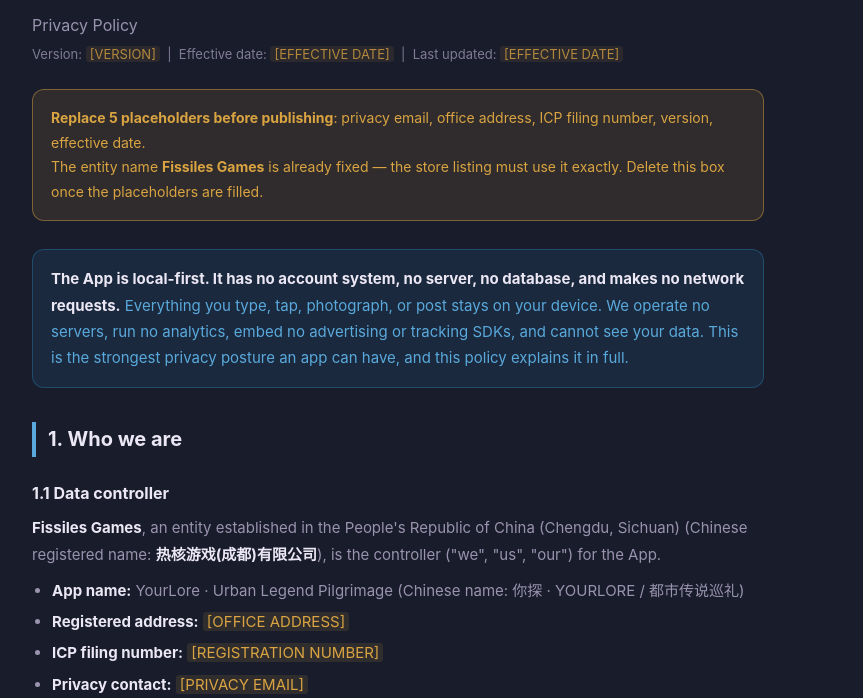
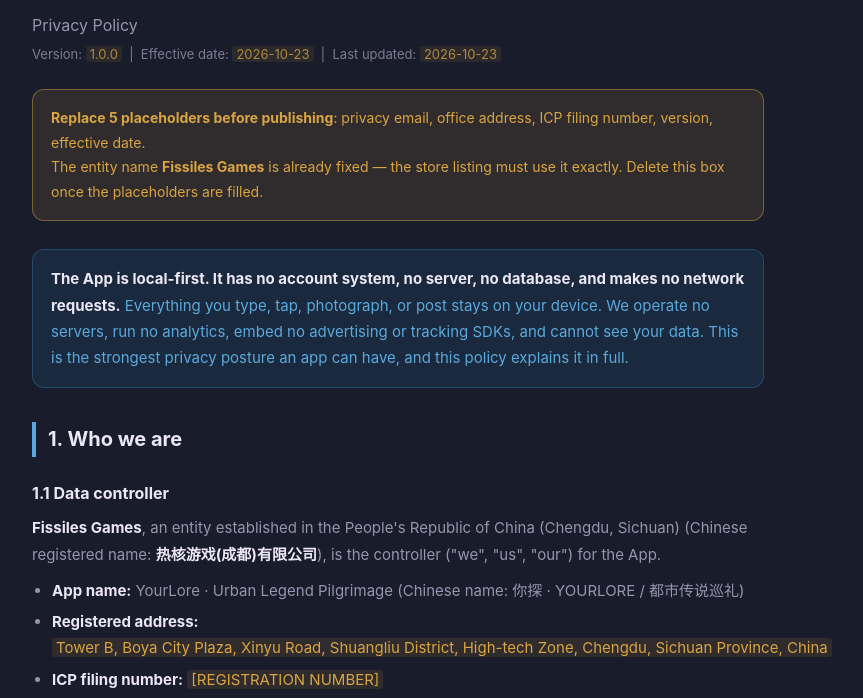
Before and after one commit to liumaojierichard-design/yourlore-privacy, a plain HTML site: page privacy.html in a window 1280 px wide. Shown: the part 94-792 px from the top of the page, without its empty margins (242-1105 px from the left). Drawn offline with Linux system fonts and the light colour scheme.

Commit message:
Add files via upload
更新地址、日期和版本

```diff
--- a/privacy.html
+++ b/privacy.html
@@ -127,7 +127,7 @@
   <main>
     <h1>YourLore · Urban Legend Pilgrimage</h1>
     <p class="sub">Privacy Policy</p>
-    <p class="meta">Version: <span class="placeholder">[VERSION]</span> &nbsp;|&nbsp; Effective date: <span class="placeholder">[EFFECTIVE DATE]</span> &nbsp;|&nbsp; Last updated: <span class="placeholder">[EFFECTIVE DATE]</span></p>
+    <p class="meta">Version: <span class="placeholder">1.0.0</span> &nbsp;|&nbsp; Effective date: <span class="placeholder">2026-10-23</span> &nbsp;|&nbsp; Last updated: <span class="placeholder">2026-10-23</span></p>
 
     <div class="todo">
       <strong>Replace 5 placeholders before publishing</strong>: privacy email, office address, ICP filing number, version, effective date.<br>
@@ -144,9 +144,9 @@
     <p><strong>Fissiles Games</strong>, an entity established in the People's Republic of China (Chengdu, Sichuan) (Chinese registered name: <strong>热核游戏(成都)有限公司</strong>), is the controller ("we", "us", "our") for the App.</p>
     <ul>
       <li><strong>App name:</strong> YourLore · Urban Legend Pilgrimage (Chinese name: 你探 · YOURLORE / 都市传说巡礼)</li>
-      <li><strong>Registered address:</strong> <span class="placeholder">[OFFICE ADDRESS]</span></li>
+      <li><strong>Registered address:</strong> <span class="placeholder">Tower B, Boya City Plaza, Xinyu Road, Shuangliu District, High-tech Zone, Chengdu, Sichuan Province, China</span></li>
       <li><strong>ICP filing number:</strong> <span class="placeholder">[REGISTRATION NUMBER]</span></li>
-      <li><strong>Privacy contact:</strong> <span class="placeholder">[PRIVACY EMAIL]</span></li>
+      <li><strong>Privacy contact:</strong> <span class="placeholder">liumaojie@fissiles.com</span></li>
     </ul>
     <p>The App is developed and operated by the entity above. Where the App is distributed through third-party platforms (Apple App Store, Google Play), those platforms act as distributors or gateways and are governed by their own privacy policies; we are not responsible for their processing.</p>
 
@@ -267,7 +267,7 @@
     </div>
 
     <h3>7.1 Contacting us</h3>
-    <p>If you have a question we have not answered here, or you wish to make a formal request, contact us at <strong><span class="placeholder">[PRIVACY EMAIL]</span></strong>. We will respond within 15 business days. If you are in the EEA, the UK, or Switzerland, you also have the right to lodge a complaint with your local data protection authority.</p>
+    <p>If you have a question we have not answered here, or you wish to make a formal request, contact us at <strong><span class="placeholder">liumaojie@fissiles.com</span></strong>. We will respond within 15 business days. If you are in the EEA, the UK, or Switzerland, you also have the right to lodge a complaint with your local data protection authority.</p>
 
     <h3>7.2 Automated decision-making</h3>
     <p>We do not use automated decision-making that produces legal or similarly significant effects on you. The suspense filter is a deterministic comparison you control, not a profile of you.</p>
@@ -296,8 +296,8 @@
       <table>
         <tbody>
           <tr><td>Entity / controller</td><td>Fissiles Games (Chinese registered name: 热核游戏(成都)有限公司)</td></tr>
-          <tr><td>Privacy contact email</td><td><span class="placeholder">[PRIVACY EMAIL]</span></td></tr>
-          <tr><td>Postal address</td><td><span class="placeholder">[OFFICE ADDRESS]</span></td></tr>
+          <tr><td>Privacy contact email</td><td><span class="placeholder">liumaojie@fissiles.com</span></td></tr>
+          <tr><td>Postal address</td><td><span class="placeholder">Tower B, Boya City Plaza, Xinyu Road, Shuangliu District, High-tech Zone, Chengdu, Sichuan Province, China</span></td></tr>
           <tr><td>ICP filing number</td><td><span class="placeholder">[REGISTRATION NUMBER]</span></td></tr>
           <tr><td>Response time</td><td>Within 15 business days of receipt</td></tr>
         </tbody>
```
Also changed, not shown: privacy-cn.html (+4 -4 lines).
